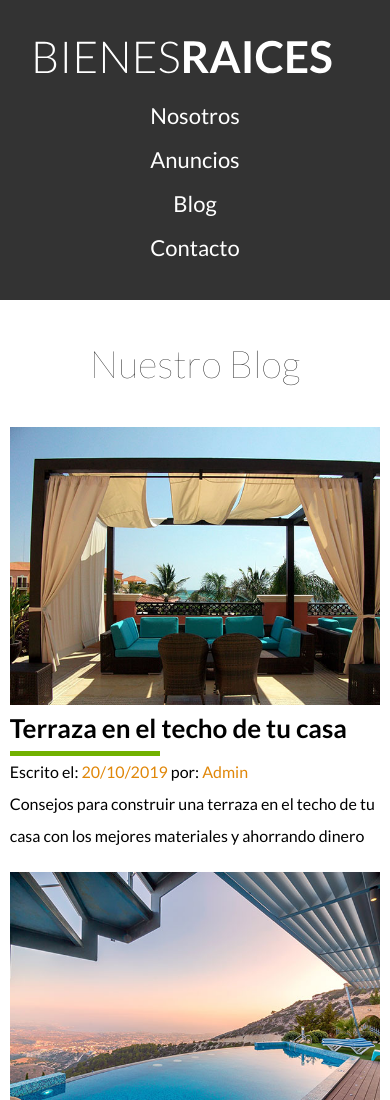
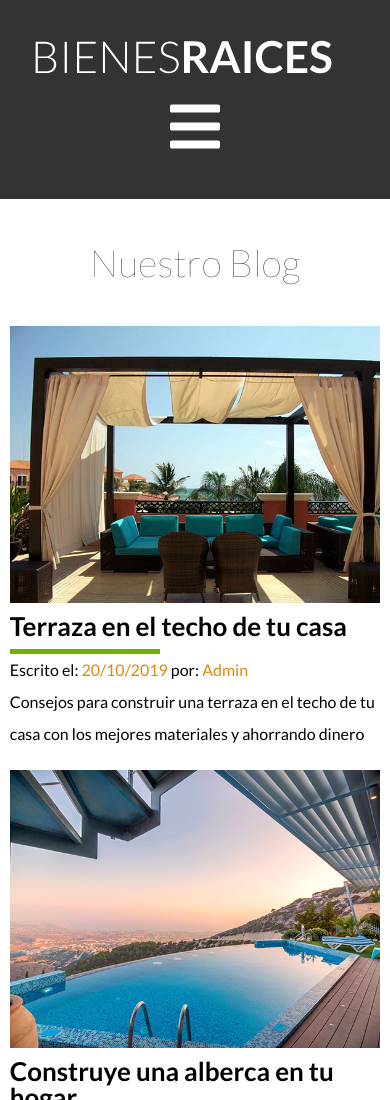
Before and after one commit to MisaelGC/BienesRaices, a plain HTML site: page blog.html in a window 390 px wide. Shown: the top 1100 px of the page. Drawn offline with Linux system fonts and the light colour scheme.

Commit message:
Agregado de Mobile Menu tipo hamburgesa con css

```diff
--- a/blog.html
+++ b/blog.html
@@ -1,5 +1,6 @@
 <!DOCTYPE html>
 <html lang="en">
+
 <head>
     <meta charset="UTF-8">
     <meta name="viewport" content="width=device-width, initial-scale=1.0">
@@ -8,6 +9,7 @@
     <link rel="stylesheet" href="css/normalize.css">
     <link rel="stylesheet" href="css/styles.css">
 </head>
+
 <body>
 
     <header class="site-header">
@@ -15,10 +17,15 @@
         <div class="contenedor contenido-header">
             <div class="barra">
                 <a href="index.html"><img src="img/logo.svg" alt="Logotipo"></a>
+                <div class="mobile-menu">
+                    <a href="#navegacion">
+                        <img src="img/barras.svg" alt="Icono Menu">
+                    </a>
+                </div>
 
-                <nav class="navegacion">
-                    <a target="_blank" href="nosotros.html">Nosotros</a>
-                    <a target="_blank" href="anuncios.html">Anuncios</a>
+                <nav id="navegacion" class="navegacion">
+                    <a href="nosotros.html">Nosotros</a>
+                    <a href="anuncios.html">Anuncios</a>
                     <a href="blog.html">Blog</a>
                     <a href="contacto.html">Contacto</a>
                 </nav>
@@ -35,7 +42,9 @@
                 <img src="img/blog1.jpg" alt="Entrada Blog">
             </div>
             <div class="texto-entrada">
-                <a href="entrada.html"><h4>Terraza en el techo de tu casa</h4></a>
+                <a href="entrada.html">
+                    <h4>Terraza en el techo de tu casa</h4>
+                </a>
                 <p>Escrito el: <span>20/10/2019 </span> por: <span>Admin</span></p>
                 <p>Consejos para construir una terraza en el techo de tu casa con los mejores materiales y ahorrando dinero</p>
             </div>
@@ -46,7 +55,9 @@
                 <img src="img/blog2.jpg" alt="Entrada Blog">
             </div>
             <div class="texto-entrada">
-                <a href="entrada.html"><h4>Construye una alberca en tu hogar</h4></a>
+                <a href="entrada.html">
+                    <h4>Construye una alberca en tu hogar</h4>
+                </a>
                 <p>Escrito el: <span>20/10/2019</span> por: <span>Admin</span></p>
                 <p>Maximiza el espacio en tu hogar con esta guía, aprende a combinar muebles y colores para darle vida a tu espacio</p>
             </div>
@@ -57,7 +68,9 @@
                 <img src="img/blog3.jpg" alt="Entrada Blog">
             </div>
             <div class="texto-entrada">
-                <a href="entrada.html"><h4>Guía para decoración de tu hogar</h4></a>
+                <a href="entrada.html">
+                    <h4>Guía para decoración de tu hogar</h4>
+                </a>
                 <p>Escrito el: <span>20/10/2019 </span> por: <span>Admin</span></p>
                 <p>Consejos para construir una terraza en el techo de tu casa con los mejores materiales y ahorrando dinero</p>
             </div>
@@ -68,20 +81,22 @@
                 <img src="img/blog4.jpg" alt="Entrada Blog">
             </div>
             <div class="texto-entrada">
-                <a href="entrada.html"><h4>Guía para decoración de tu habitación</h4></a>
+                <a href="entrada.html">
+                    <h4>Guía para decoración de tu habitación</h4>
+                </a>
                 <p>Escrito el: <span>20/10/2019</span> por: <span>Admin</span></p>
                 <p>Maximiza el espacio en tu hogar con esta guía, aprende a combinar muebles y colores para darle vida a tu espacio</p>
             </div>
         </article>
-    </section>
-    </section>
+        </section>
+        </section>
 
     </main>
 
     <footer class="site-footer seccion">
         <div class="contenedor contenedor-footer">
             <nav class="navegacion">
-                <a target="_blank" href="nosotros.html">Nosotros</a>
+                <a href="nosotros.html">Nosotros</a>
                 <a href="anuncios.html">Anuncios</a>
                 <a href="blog.html">Blog</a>
                 <a href="contacto.html">Contacto</a>
@@ -91,4 +106,5 @@
         </div>
     </footer>
 </body>
+
 </html>
--- a/css/styles.css
+++ b/css/styles.css
@@ -184,6 +184,33 @@ h4 {
 
 .navegacion a:hover {
     color: #52cde0
+}
+
+
+/* Mobile Menu */
+
+.mobile-menu img {
+    width: 5rem;
+}
+
+@media (min-width: 768px) {
+    .mobile-menu {
+        display: none;
+    }
+}
+
+.navegacion:target {
+    display: block;
+}
+
+.navegacion {
+    display: none;
+}
+
+@media (min-width: 768px) {
+    .navegacion {
+        display: block;
+    }
 }
 
 
```
Also changed, not shown: anuncio.html (+17 -6 lines), anuncios.html (+13 -5 lines), contacto.html (+12 -4 lines), entrada.html (+22 -7 lines), index.html (+21 -8 lines), nosotros.html (+19 -7 lines).
